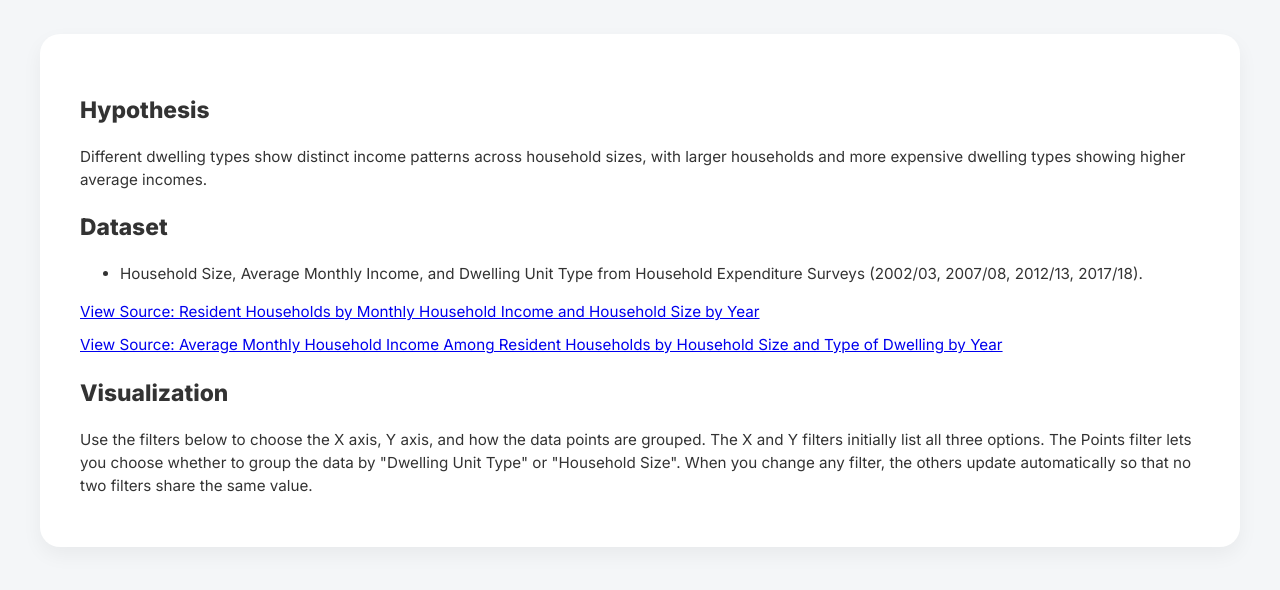
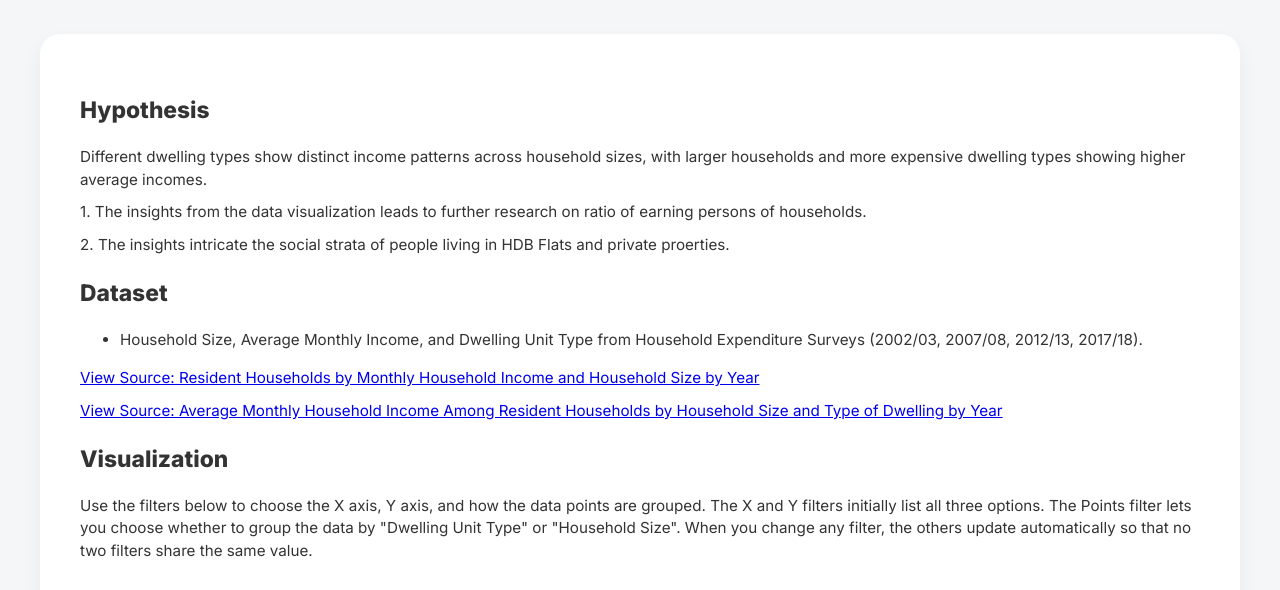
Before and after one commit to Prudhvinsk/IDV-assignment3, a plain HTML site: page index.html in a window 1280 px wide. Shown: the part 210-800 px from the top of the page. Drawn offline with nearby package versions, Linux system fonts and the light colour scheme.

Commit message:
index.html

```diff
--- a/index.html
+++ b/index.html
@@ -3,7 +3,7 @@
 <head>
   <meta charset="UTF-8" />
   <meta name="viewport" content="width=device-width, initial-scale=1.0" />
-  <title>Combined Chart: Household Income Insights</title>
+  <title>Singapore Household Income Insights: Multi-Year Analysis;</title>
   <!-- Chart.js library -->
   <script src="https://cdn.jsdelivr.net/npm/chart.js"></script>
   <!-- PapaParse for CSV parsing -->
@@ -98,6 +98,8 @@
   <div class="container-text">
     <h2>Hypothesis</h2>
     <p>Different dwelling types show distinct income patterns across household sizes, with larger households and more expensive dwelling types showing higher average incomes.</p>
+    <p>1. The insights from the data visualization leads to further research on ratio of earning persons of households.</p>
+    <p>2. The insights intricate the social strata of people living in HDB Flats and private proerties.</p>
 
     <h2>Dataset</h2>
     <ul>
```
